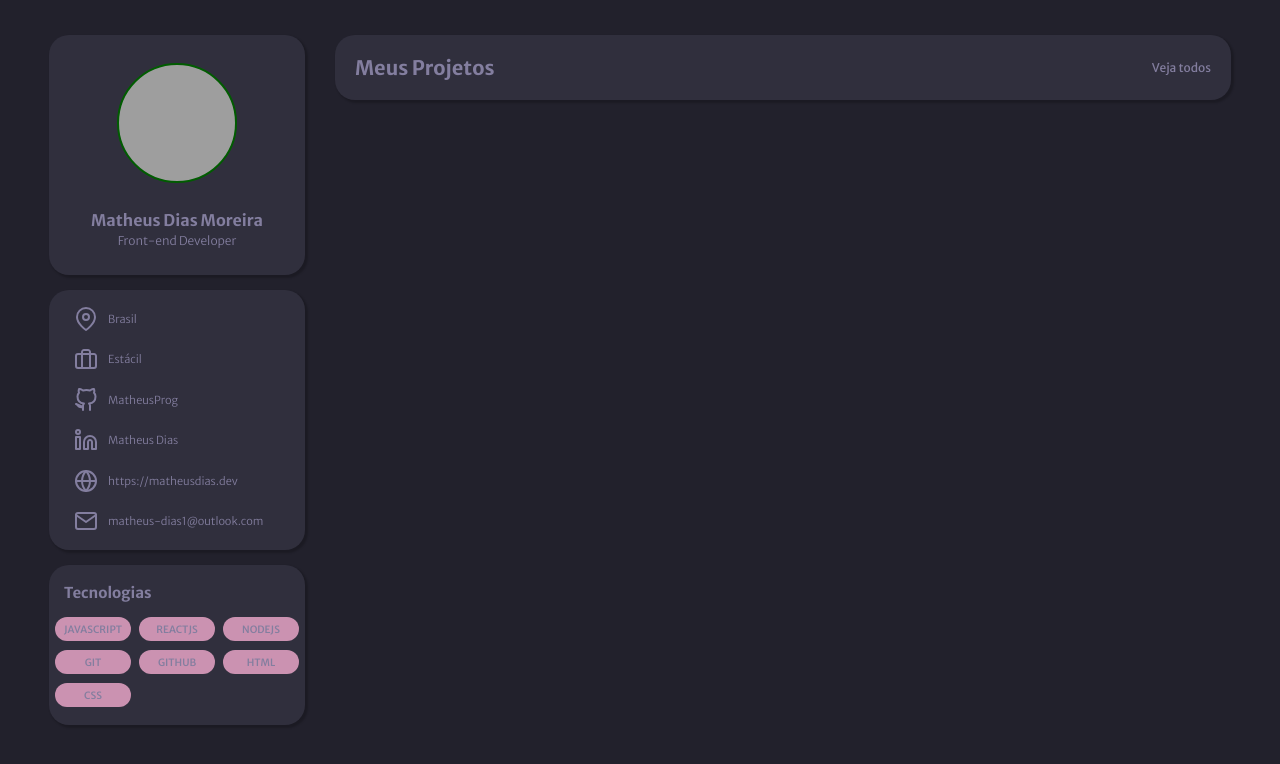
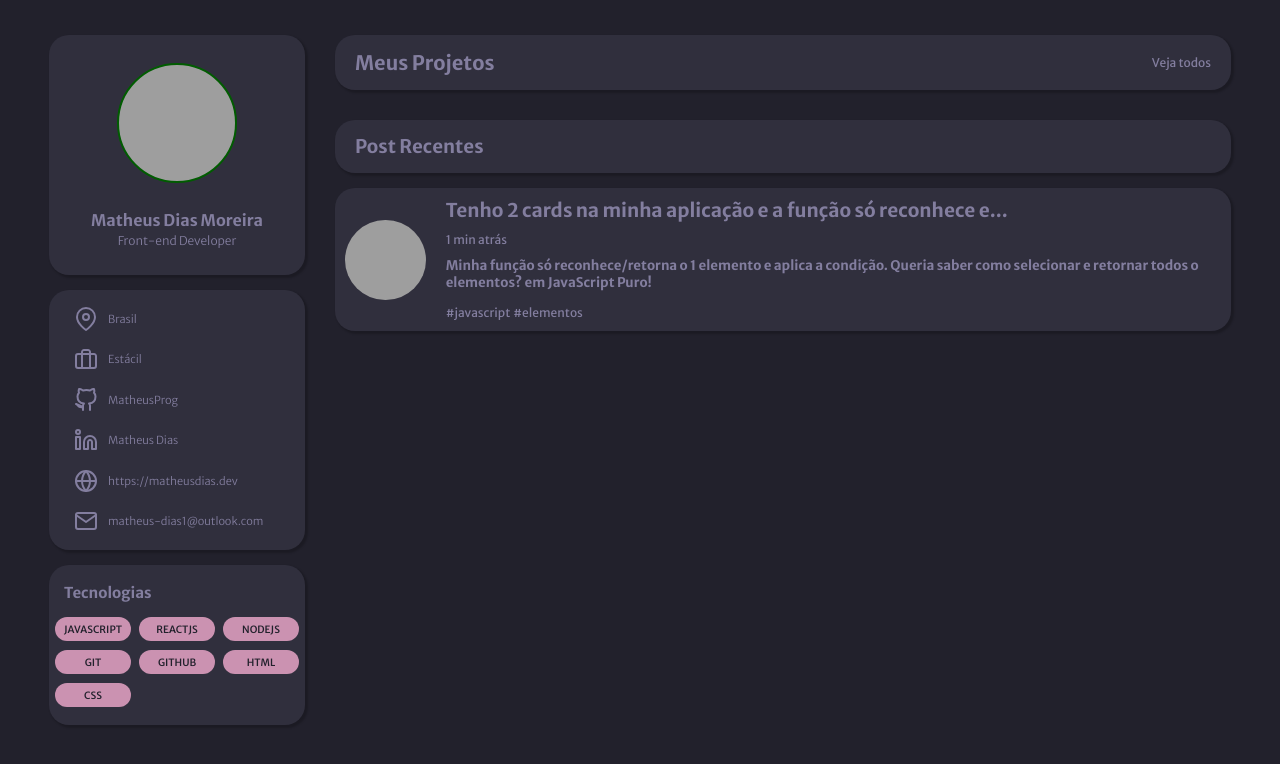
Before and after one commit to MatheusProg/Portifolio, a plain HTML site: page index.html in a window 1280 px wide. Drawn offline with Linux system fonts and the light colour scheme; no server answers; grey boxes are pictures that could not be loaded.

Commit message:
Estilizando o local de post

```diff
--- a/index.html
+++ b/index.html
@@ -54,11 +54,37 @@
         </div>
       </aside>
       <main>
-        <div class="myProject borderShadow">
-          <h3>Meus Projetos</h3>
-          <a href="#">Veja todos</a>
+        <div class="project">
+          <div class="p barra borderShadow">
+            <h3>Meus Projetos</h3>
+            <a href="#">Veja todos</a>
+          </div>
+          <div id="cardContainer"></div>
         </div>
-        <div id="cardContainer"></div>
+        <div id="postContainer">
+          <div class="barra borderShadow">
+            <h3>Post Recentes</h3>
+          </div>
+          <div class="post">
+            <div class="cardPost borderShadow">
+              <div class="postAvatar"></div>
+              <div class="postContent">
+                <h4>
+                  Tenho 2 cards na minha aplicação e a função só reconhece e...
+                </h4>
+                <span>1 min atrás</span>
+                <h5>
+                  Minha função só reconhece/retorna o 1 elemento e aplica a
+                  condição. Queria saber como selecionar e retornar todos o
+                  elementos? em JavaScript Puro!
+                </h5>
+                <div class="tags">
+                  <span>#javascript</span> <span>#elementos</span>
+                </div>
+              </div>
+            </div>
+          </div>
+        </div>
       </main>
     </div>
     <footer></footer>
--- a/styled.css
+++ b/styled.css
@@ -22,6 +22,32 @@
     box-shadow: 2px 2px 2px 1px rgba(0, 0, 0, 0.2);
     border-radius: 20px;
 }
+.barra {
+    display: flex;
+    flex-direction: row;
+    padding: 1.5rem 2rem;
+    align-items: center;
+}
+.avatar {
+    width: 12rem;
+    height: 12rem;
+
+    border-radius: 50%;
+    background-color: var(--bg-techs);
+    background: url(https://avatars.githubusercontent.com/u/38333767?v=4) no-repeat center;
+    overflow: hidden;
+    background-size: cover;
+    border: 0.2rem solid #015c01;
+}
+.name {
+    font-size: 1.6rem;
+    font-weight: 700;
+    margin-bottom: -25px;
+}
+.profisao {
+    font-size: 1.2rem;
+    font-weight: 300;
+}
 
 body {
     background: var(--body-bg-color);
@@ -41,13 +67,6 @@ body {
 header {
     width: 100%;
     height: 3.5rem;
-}
-
-main {
-    display: flex;
-    flex-direction: column;
-    width: 70%;
-    gap: 3rem;
 }
 
 footer {
@@ -70,26 +89,6 @@ aside .profile {
     align-items: center;
     justify-content: space-evenly;
     flex-direction: column;
-}
-.profile .avatar {
-    width: 12rem;
-    height: 12rem;
-
-    border-radius: 50%;
-    background-color: var(--bg-techs);
-    background: url(https://avatars.githubusercontent.com/u/38333767?v=4) no-repeat center;
-    overflow: hidden;
-    background-size: cover;
-    border: 0.2rem solid #015c01;
-}
-.profile .name {
-    font-size: 1.6rem;
-    font-weight: 700;
-    margin-bottom: -25px;
-}
-.profile .profisao {
-    font-size: 1.2rem;
-    font-weight: 300;
 }
 
 /* ----- Links ----- */
@@ -148,22 +147,34 @@ aside .tecnologies {
     font-size: 1rem;
     align-items: center;
     justify-content: center;
+    color: #22212C;
 }
 
-/* ----- My Projects area ----- */
+/* ----- Main Area ----- */
 
-.myProject {
+main {
     display: flex;
-    flex-direction: row;
+    flex-direction: column;
+    width: 70%;
+    gap: 1.5rem;
+}
+
+/* ----- Projects area ----- */
+.project {
+    display: flex;
+    flex-direction: column;
+    gap: 1.5rem;
+
+}
+.project .p {
+    flex: 0;
     justify-content: space-between;
-    padding: 2rem 2rem;
-    align-items: center;
 }
-.myProject h3 {
+.project h3 {
     font-weight: 700;
     font-size: 2rem;
 }
-.myProject a {
+.project a {
     font-size: 1.2rem;
     font-weight: 400;
     text-align: center;
@@ -174,7 +185,7 @@ aside .tecnologies {
     width: 100%;
     height: auto;
     flex-direction: row;
-    gap: 3rem;
+    gap: 2.5rem;
     justify-content: center;
     align-items: center;
 
@@ -250,10 +261,49 @@ aside .tecnologies {
     border: 2px solid #837E9F ;
 }
 
+/* ----- Post Area ----- */
+#postContainer {
+    display: flex;
+    flex-direction: column;
+    width: 100%;
+    gap:1.5rem;
+    height: 20rem;
+}
+
+.cardPost {
+    display: flex;
+    width: 100%;
+    flex-direction: row;
+    align-items: center;
+    gap: 2rem;
+    padding: 1rem;
+}
+
+.postAvatar {
+    width: 10rem;
+    height: 8rem;
+    border-radius: 50%;
+    background-color: var(--bg-techs);
+    background: url(https://avatars.githubusercontent.com/u/38333767?v=4) no-repeat center;
+    overflow: hidden;
+    background-size: cover;
+}
+.postContent {
+    display: flex;
+    flex-direction: column;
+    gap: 1rem;
+}
+.postContent h4 {
+    font-weight: 700;
+    font-size: 1.9rem;
+}
+.postContent span{
+    font-weight: 400;
+    font-size: 1.2rem;
+}
 
 
 /* -----  ----- */
 /* -----  ----- */
 /* -----  ----- */
 /* -----  ----- */
-/* -----  ----- */
```
